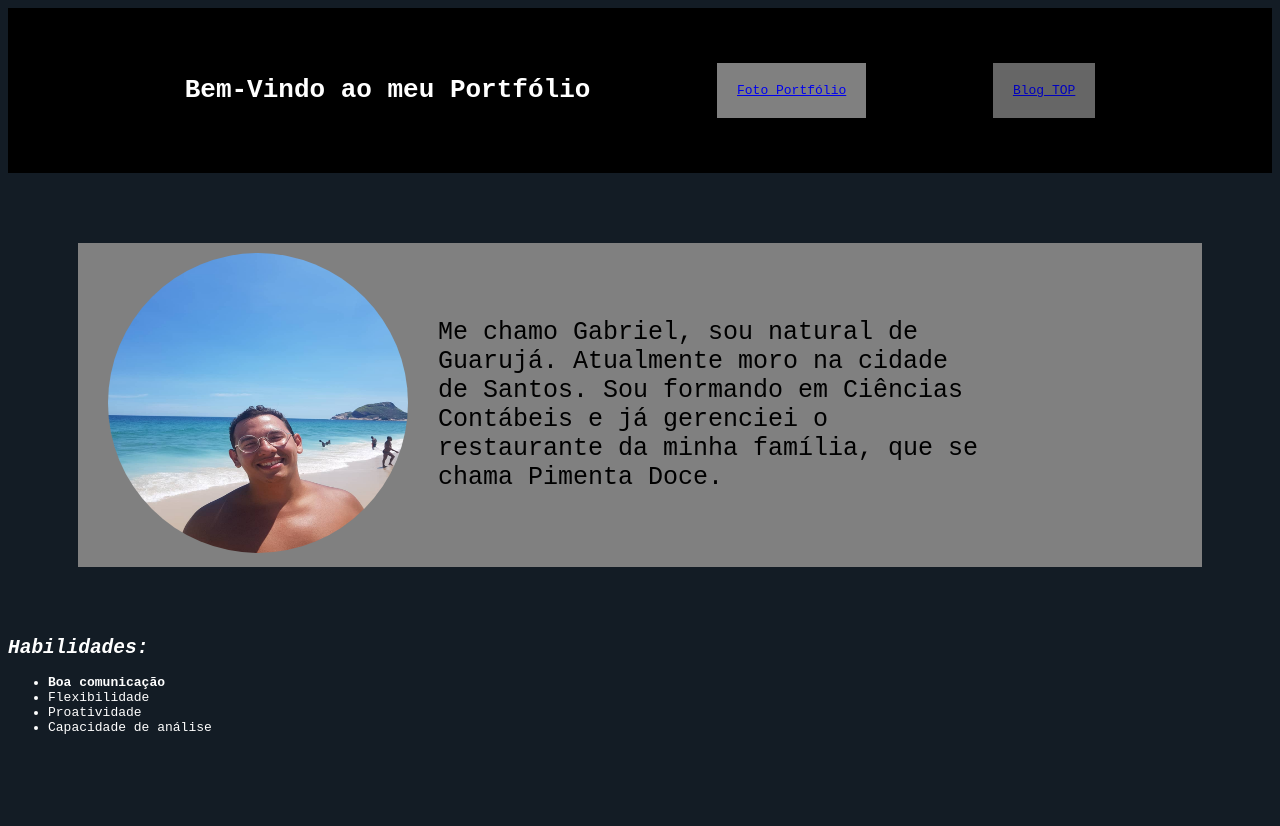
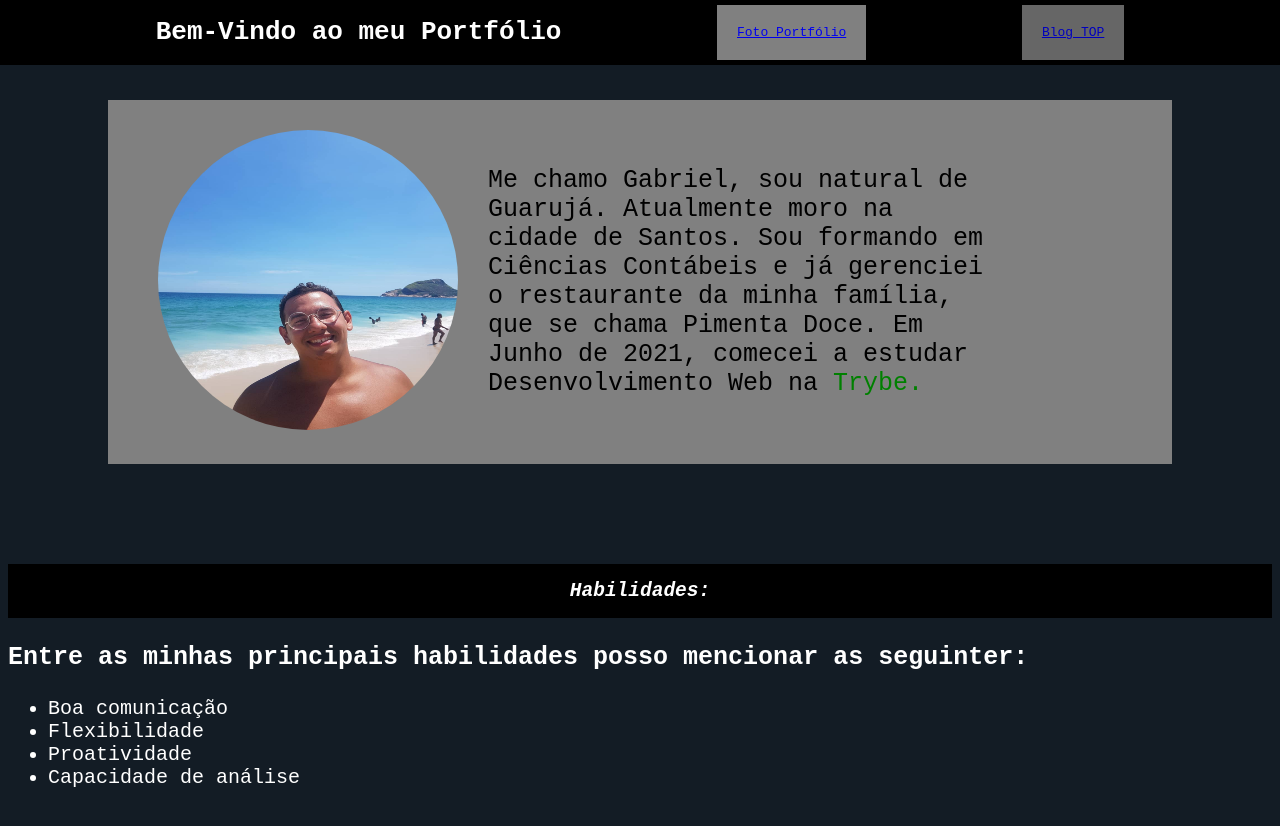
Before and after one commit to Gabe-Pereira/portfolio-trybe, a plain HTML site: page index.html in a window 1280 px wide. Drawn offline with Linux system fonts and the light colour scheme.

Commit message:
trabalhando fontes com css

```diff
--- a/index.html
+++ b/index.html
@@ -29,15 +29,19 @@
     <img id="foto" src="fotorio.jpg" alt="Foto na praia" width="300px">
   </div>
   <div class="textop">
-  <p>Me chamo Gabriel, sou natural de Guarujá. Atualmente moro na cidade de Santos. Sou formando em Ciências Contábeis e já gerenciei o restaurante da minha família, que se chama Pimenta Doce.</p>
+  <p>Me chamo Gabriel, sou natural de Guarujá. Atualmente moro na cidade de Santos. Sou formando em Ciências Contábeis e já gerenciei o restaurante da minha família, que se chama Pimenta Doce. Em Junho de 2021, comecei a estudar Desenvolvimento Web na <font color="green">Trybe.</font> </p>
 </div>
 </div>
-
+<div class="h2">
   <h2><em>Habilidades:</em></h2>
-  <div class="list">
+</div>
+<div class=plist>
+<p>Entre as minhas principais habilidades posso mencionar as seguinter:</p>
+</div>
+<div class="list">
   <ul>
 
-    <li> <strong> Boa comunicação </strong> </li>
+    <li>  Boa comunicação  </li>
     <li>Flexibilidade</li>
     <li>Proatividade</li>
     <li>Capacidade de análise</li>
--- a/style.css
+++ b/style.css
@@ -2,6 +2,16 @@ body {
     background-color: #131c25;
     color: white;
     font-family: monospace;
+
+}
+
+header {
+        position: fixed;
+        right: 0;
+        top: 0;
+        left: 0;
+
+
 }
 
 .titulo {
@@ -9,15 +19,18 @@ body {
     display: flex;
     justify-content: space-evenly;
     align-items: center;
-    padding: 50px;
+    padding: px;
 }
 
 .site {
     padding: 20px 20px;
     display: flex;
     flex-direction: initial;
-    justify-content: space-evenly;
     background-color: gray;
+    opacity: 0,8;
+}
+.site:hover {
+    opacity: 1.0;
 }
 
 .site2 {
@@ -40,11 +53,12 @@ opacity: 1.0;
 
 .imgp {
     display: flex;
-    align-items: center;
+    align-items:center;
 background-color: gray;
 color: black;
-margin: 70px;
-padding: 10px;
+margin:100px;
+padding: 30px;
+
 }
 
 .textop {
@@ -53,3 +67,21 @@ padding: 10px;
 font-size:  25px;
 
 }
+
+.h2 {
+background-color: black;
+display: flex;
+align-items: center;
+font-style: italic;
+justify-content: center;
+}
+
+.list {
+    font-size: 20px;
+}
+
+.plist {
+    font-family: monospace;
+    font-size:25px;
+    font-weight: 600;
+}
```
